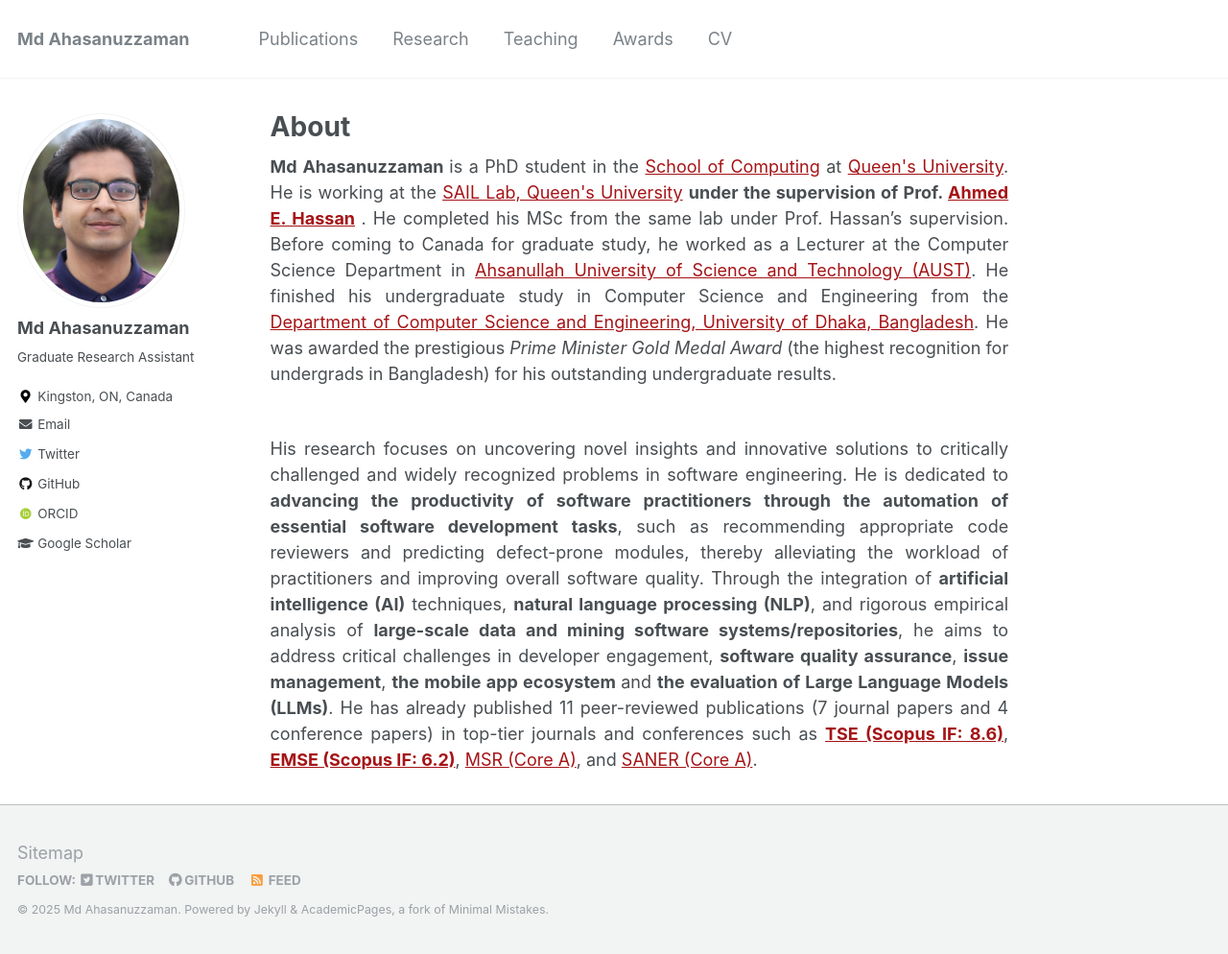
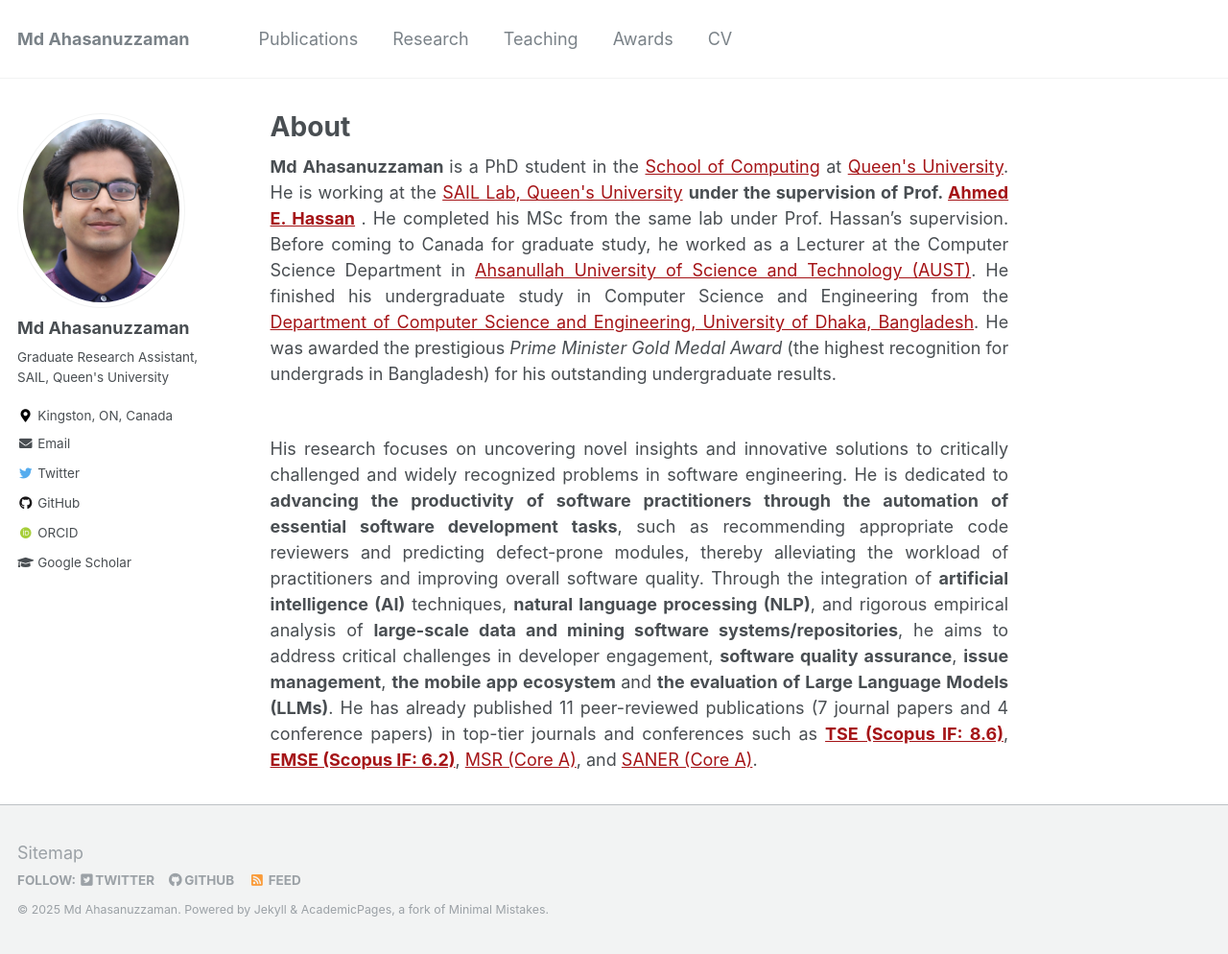
Before and after one commit to ahsan2010/ahsan2010.github.io, a Jekyll site: the page built from _pages/about.md, in a window 1280 px wide and 994 px high. Shown: the whole window at 96% size. Built offline with Jekyll 4.4.1, drawn with Linux system fonts in a browser that asks for light colours; some web fonts are replaced.

Commit message:
update the bio

```diff
--- a/_config.yml
+++ b/_config.yml
@@ -10,7 +10,7 @@ locale                   : "en-US"
 title                    : "Md Ahasanuzzaman"
 title_separator          : "-"
 name                     : &name "Md Ahasanuzzaman"
-description              : &description "Postdoc in Political Science"
+description              : &description "Graduate Research Assistant, SAIL, Queen's University"
 url                      : https://ahsan2010.github.io # the base hostname & protocol for your site e.g. "https://mmistakes.github.io"
 baseurl                  : "" # the subpath of your site, e.g. "/blog"
 repository               : "ahsan2010/ahsan2010.github.io"
@@ -84,7 +84,7 @@ analytics:
 author:
   name             : "Md Ahasanuzzaman"
   avatar           : "profile.png"
-  bio              : "Graduate Research Assistant"
+  bio              : "Graduate Research Assistant, SAIL, Queen's University"
   location         : "Kingston, ON, Canada"
   employer         :
   pubmed           :
```
